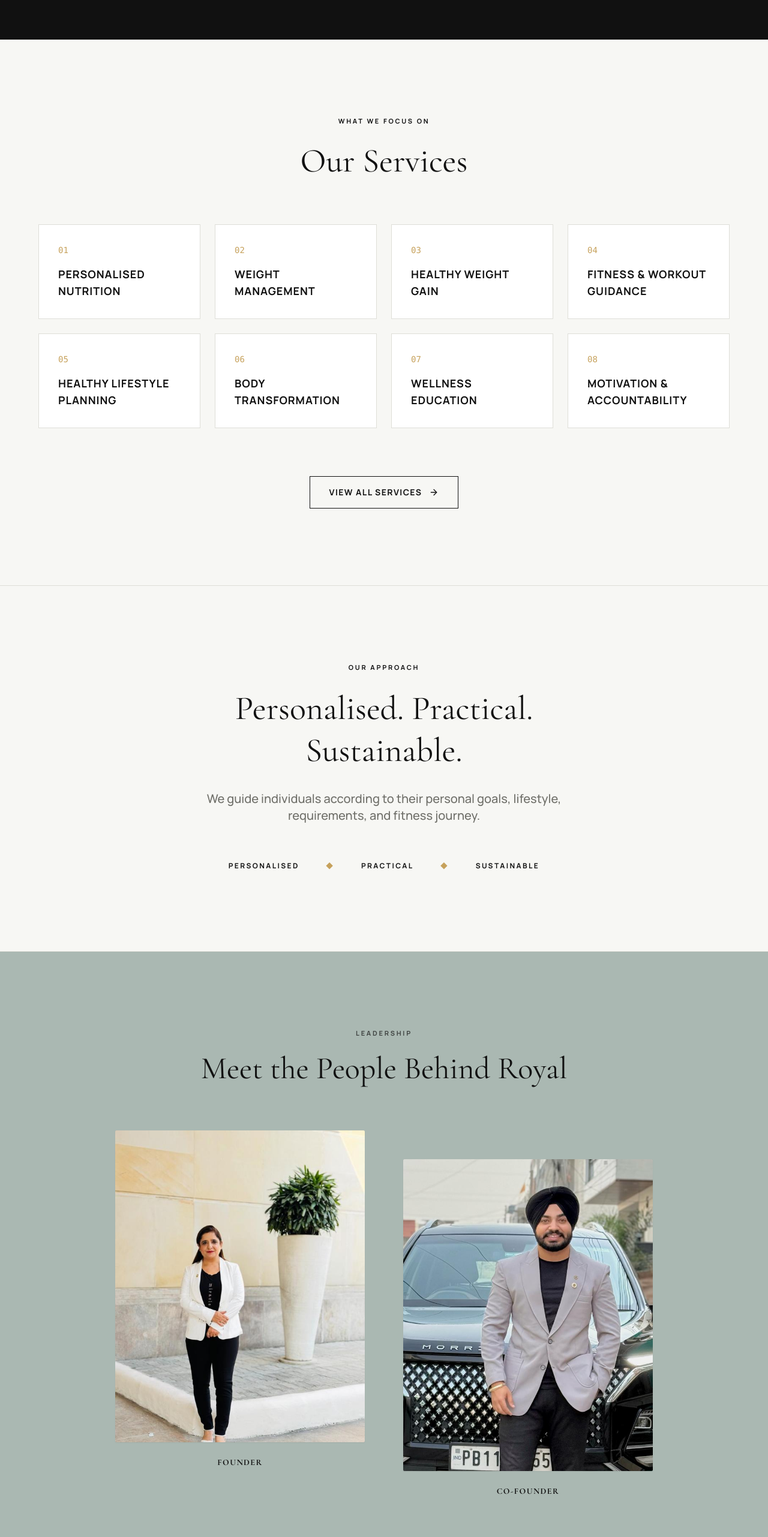
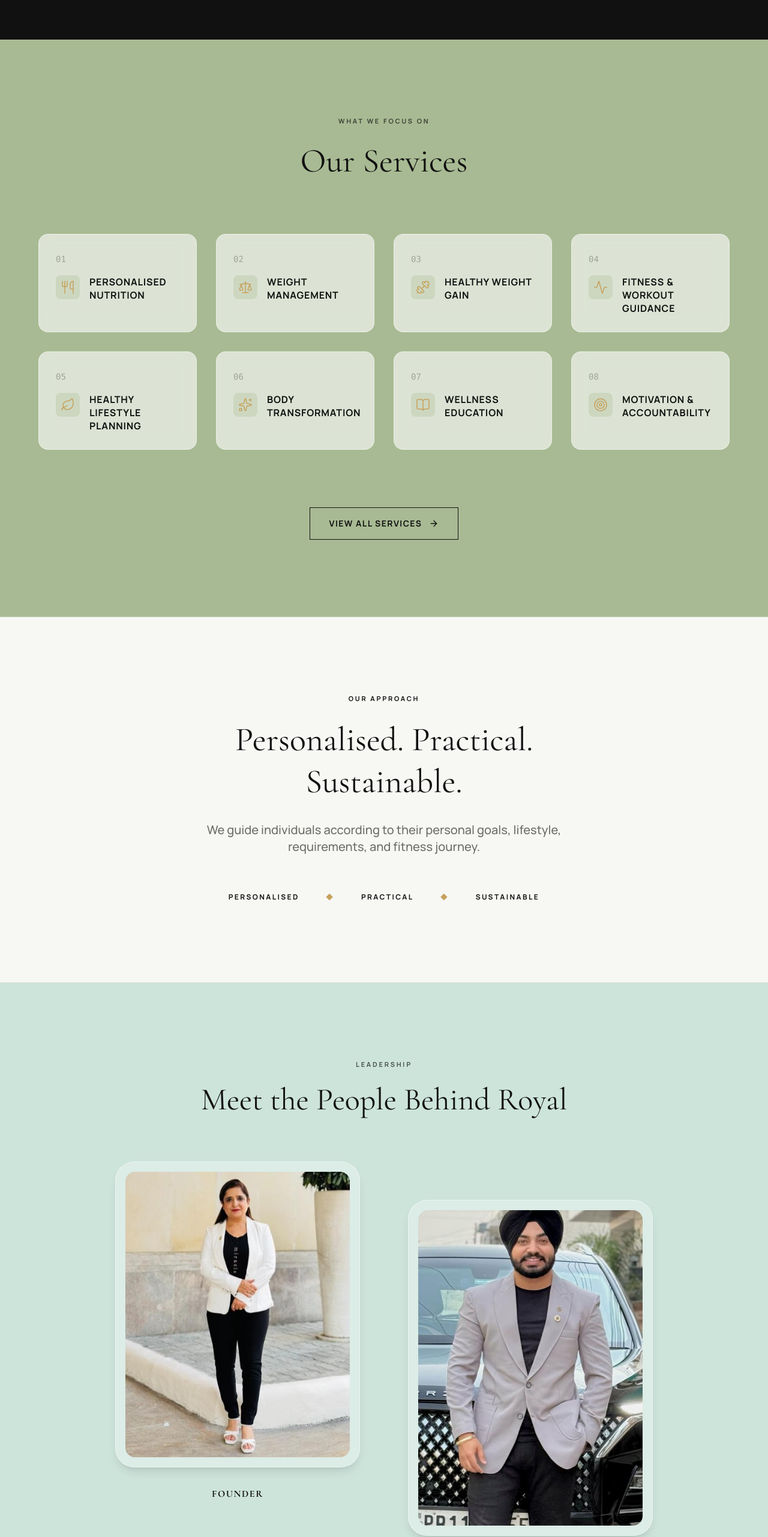
Before and after one commit to Devanshd05/Royal-Wellness-Centre, a React (Vite) app: page / in a window 1280 px wide. Shown: the part 1402-3965 px from the top of the page at 60% size. Built offline with nearby package versions, Linux system fonts and the light colour scheme.

Commit message:
Modification

```diff
--- a/src/components/FoundersSection.tsx
+++ b/src/components/FoundersSection.tsx
@@ -29,7 +29,7 @@ export default function FoundersSection() {
   }, { scope: sectionRef });
 
   return (
-    <section ref={sectionRef} className="py-16 sm:py-24 lg:py-32 bg-brand-sage border-y border-brand-border">
+    <section ref={sectionRef} className="py-16 sm:py-24 lg:py-32 bg-brand-sea border-y border-brand-border">
       <div className="max-w-5xl mx-auto px-5 sm:px-8 lg:px-16">
         <div className="text-center mb-12 sm:mb-16 founder-animate">
           <span className="uppercase tracking-[0.25em] font-bold text-[11px] text-brand-dark/70 mb-3 block">
@@ -43,31 +43,45 @@ export default function FoundersSection() {
           </h2>
         </div>
 
-        <div className="grid grid-cols-1 md:grid-cols-2 gap-10 sm:gap-12 lg:gap-16">
+        <div className="grid grid-cols-1 md:grid-cols-2 gap-12 sm:gap-16 lg:gap-20">
           <div className="founder-animate group flex flex-col items-center">
-            <div className="w-full max-w-[340px] sm:max-w-md aspect-[4/5] rounded-sm overflow-hidden bg-brand-dark/10 mb-4 sm:mb-6 shadow-sm">
+            <div className="relative w-full max-w-[340px] sm:max-w-md aspect-[4/5] rounded-[2rem] p-3 sm:p-4 bg-white/30 backdrop-blur-sm border border-white/50 shadow-lg hover:shadow-2xl hover:bg-white/50 transition-all duration-500 hover:-translate-y-2 mb-6 sm:mb-8 cursor-pointer">
+              <div className="w-full h-full rounded-2xl overflow-hidden relative">
                 <img
                   src="/team/founder.jpeg"
                   alt="Founder"
                   loading="lazy"
-                className="w-full h-full object-cover object-center lg:group-hover:scale-105 transition-transform duration-700 ease-out"
+                  className="w-full h-full object-cover object-[25%_center] group-hover:scale-110 transition-transform duration-700 ease-out"
                 />
+                <div className="absolute inset-0 bg-brand-dark/0 group-hover:bg-brand-dark/10 transition-colors duration-500 flex items-center justify-center">
+                   <span className="opacity-0 group-hover:opacity-100 transform translate-y-4 group-hover:translate-y-0 transition-all duration-500 bg-white/90 text-brand-dark px-6 py-2 rounded-full text-xs font-bold uppercase tracking-widest backdrop-blur-md shadow-sm">
+                     Meet the Founder
+                   </span>
                 </div>
-            <h3 className="font-serif text-brand-dark uppercase tracking-widest text-xs sm:text-sm font-bold">
+              </div>
+            </div>
+            <h3 className="font-serif text-brand-dark uppercase tracking-widest text-sm sm:text-base font-bold transition-colors duration-300 group-hover:text-brand-gold">
               Founder
             </h3>
           </div>
 
-          <div className="founder-animate group md:mt-12 flex flex-col items-center">
-            <div className="w-full max-w-[340px] sm:max-w-md aspect-[4/5] rounded-sm overflow-hidden bg-brand-dark/10 mb-4 sm:mb-6 shadow-sm">
+          <div className="founder-animate group md:mt-16 flex flex-col items-center">
+            <div className="relative w-full max-w-[340px] sm:max-w-md aspect-[4/5] rounded-[2rem] p-3 sm:p-4 bg-white/30 backdrop-blur-sm border border-white/50 shadow-lg hover:shadow-2xl hover:bg-white/50 transition-all duration-500 hover:-translate-y-2 mb-6 sm:mb-8 cursor-pointer">
+              <div className="w-full h-full rounded-2xl overflow-hidden relative">
                 <img
                   src="/team/co-founder.jpeg"
                   alt="Co-Founder"
                   loading="lazy"
-                className="w-full h-full object-cover object-[center_top] lg:group-hover:scale-105 transition-transform duration-700 ease-out"
+                  className="w-full h-full object-cover object-[center_15%] group-hover:scale-110 transition-transform duration-700 ease-out"
                 />
+                <div className="absolute inset-0 bg-brand-dark/0 group-hover:bg-brand-dark/10 transition-colors duration-500 flex items-center justify-center">
+                   <span className="opacity-0 group-hover:opacity-100 transform translate-y-4 group-hover:translate-y-0 transition-all duration-500 bg-white/90 text-brand-dark px-6 py-2 rounded-full text-xs font-bold uppercase tracking-widest backdrop-blur-md shadow-sm">
+                     Meet the Co-Founder
+                   </span>
                 </div>
-            <h3 className="font-serif text-brand-dark uppercase tracking-widest text-xs sm:text-sm font-bold">
+              </div>
+            </div>
+            <h3 className="font-serif text-brand-dark uppercase tracking-widest text-sm sm:text-base font-bold transition-colors duration-300 group-hover:text-brand-gold">
               Co-Founder
             </h3>
           </div>
--- a/src/components/ServicesSection.tsx
+++ b/src/components/ServicesSection.tsx
@@ -1,5 +1,15 @@
 import { useRef } from 'react';
-import { ArrowRight } from 'lucide-react';
+import {
+  ArrowRight,
+  Utensils,
+  Scale,
+  Dumbbell,
+  Activity,
+  Leaf,
+  Sparkles,
+  BookOpen,
+  Target
+} from 'lucide-react';
 import { NavLink } from 'react-router-dom';
 import gsap from 'gsap';
 import { ScrollTrigger } from 'gsap/ScrollTrigger';
@@ -8,14 +18,14 @@ import { useGSAP } from '@gsap/react';
 gsap.registerPlugin(ScrollTrigger);
 
 const services = [
-  "Personalised Nutrition",
-  "Weight Management",
-  "Healthy Weight Gain",
-  "Fitness & Workout Guidance",
-  "Healthy Lifestyle Planning",
-  "Body Transformation",
-  "Wellness Education",
-  "Motivation & Accountability"
+  { title: "Personalised Nutrition", icon: Utensils },
+  { title: "Weight Management", icon: Scale },
+  { title: "Healthy Weight Gain", icon: Dumbbell },
+  { title: "Fitness & Workout Guidance", icon: Activity },
+  { title: "Healthy Lifestyle Planning", icon: Leaf },
+  { title: "Body Transformation", icon: Sparkles },
+  { title: "Wellness Education", icon: BookOpen },
+  { title: "Motivation & Accountability", icon: Target }
 ];
 
 export default function ServicesSection() {
@@ -33,11 +43,11 @@ export default function ServicesSection() {
   }, { scope: sectionRef });
 
   return (
-    <section id="services" ref={sectionRef} className="py-16 sm:py-24 lg:py-32 bg-brand-light border-b border-brand-border">
+    <section id="services" ref={sectionRef} className="py-16 sm:py-24 lg:py-32 bg-[#A8BA93] border-b border-brand-border/40">
       <div className="max-w-7xl mx-auto px-5 sm:px-8 lg:px-16 text-center">
 
-        <div className="services-title mb-10 sm:mb-16">
-          <span className="uppercase tracking-[0.25em] font-bold text-[11px] text-brand-dark mb-4 block">What We Focus On</span>
+        <div className="services-title mb-12 sm:mb-20">
+          <span className="uppercase tracking-[0.25em] font-bold text-[11px] text-brand-dark/70 mb-4 block">What We Focus On</span>
           <h2
             className="font-serif text-brand-dark"
             style={{ fontSize: "clamp(2rem, 5vw, 3.5rem)" }}
@@ -46,15 +56,34 @@ export default function ServicesSection() {
           </h2>
         </div>
 
-        <div className="services-grid grid grid-cols-1 sm:grid-cols-2 lg:grid-cols-4 gap-4 sm:gap-6 mb-12 sm:mb-20 text-left">
-          {services.map((service, idx) => (
-            <div key={idx} className="service-item bg-white border border-brand-border p-6 sm:p-8 hover:border-brand-gold transition-colors duration-300 group">
-              <span className="font-mono text-brand-gold text-xs sm:text-sm block mb-3 sm:mb-4">0{idx + 1}</span>
-              <h3 className="text-base sm:text-lg font-bold uppercase tracking-wider text-brand-dark group-hover:text-brand-gold transition-colors duration-300">
-                {service}
-              </h3>
-            </div>
-          ))}
+        <div className="services-grid grid grid-cols-1 sm:grid-cols-2 lg:grid-cols-4 gap-5 sm:gap-6 lg:gap-8 mb-16 sm:mb-24 text-left">
+          {services.map((service, idx) => {
+            const Icon = service.icon;
+            return (
+              <div
+                key={idx}
+                className="service-item relative bg-white/60 backdrop-blur-md rounded-2xl border border-white/40 p-6 sm:p-7 hover:bg-white hover:border-brand-gold/30 hover:shadow-[0_8px_30px_rgb(198,161,91,0.1)] hover:-translate-y-1 transition-all duration-500 group flex flex-col overflow-hidden"
+              >
+                <div className="mb-4">
+                  <span className="font-mono text-brand-dark/30 text-sm font-medium">
+                    {String(idx + 1).padStart(2, '0')}
+                  </span>
+                </div>
+
+                <div className="flex items-center sm:items-start gap-4">
+                  <div className="p-2 rounded-lg bg-[#A8BA93]/30 text-brand-gold group-hover:bg-brand-gold group-hover:text-white transition-colors duration-500 shrink-0">
+                    <Icon className="w-5 h-5 sm:w-6 sm:h-6" strokeWidth={1.5} />
+                  </div>
+                  <h3 className="text-base font-bold uppercase tracking-wider text-brand-dark leading-snug group-hover:text-brand-gold transition-colors duration-300">
+                    {service.title}
+                  </h3>
+                </div>
+
+                {/* Decorative subtle background element */}
+                <div className="absolute top-0 right-0 -mt-4 -mr-4 w-24 h-24 bg-[#A8BA93]/50 rounded-full blur-2xl opacity-0 group-hover:opacity-100 transition-opacity duration-700 pointer-events-none"></div>
+              </div>
+            );
+          })}
         </div>
 
         <div className="services-title flex justify-center">
--- a/tailwind.config.js
+++ b/tailwind.config.js
@@ -14,6 +14,8 @@ export default {
           gray: '#6F6F69',
           border: '#DEDED8',
           sage: '#AAB8B2',
+          olive: '#A8BA93',
+          sea: '#CDE4DB',
         }
       },
       fontFamily: {
```
Also changed, not shown: public/team/co-founder.jpeg, public/team/founder.jpeg. Lines whose indentation alone changed are shown as unchanged.
